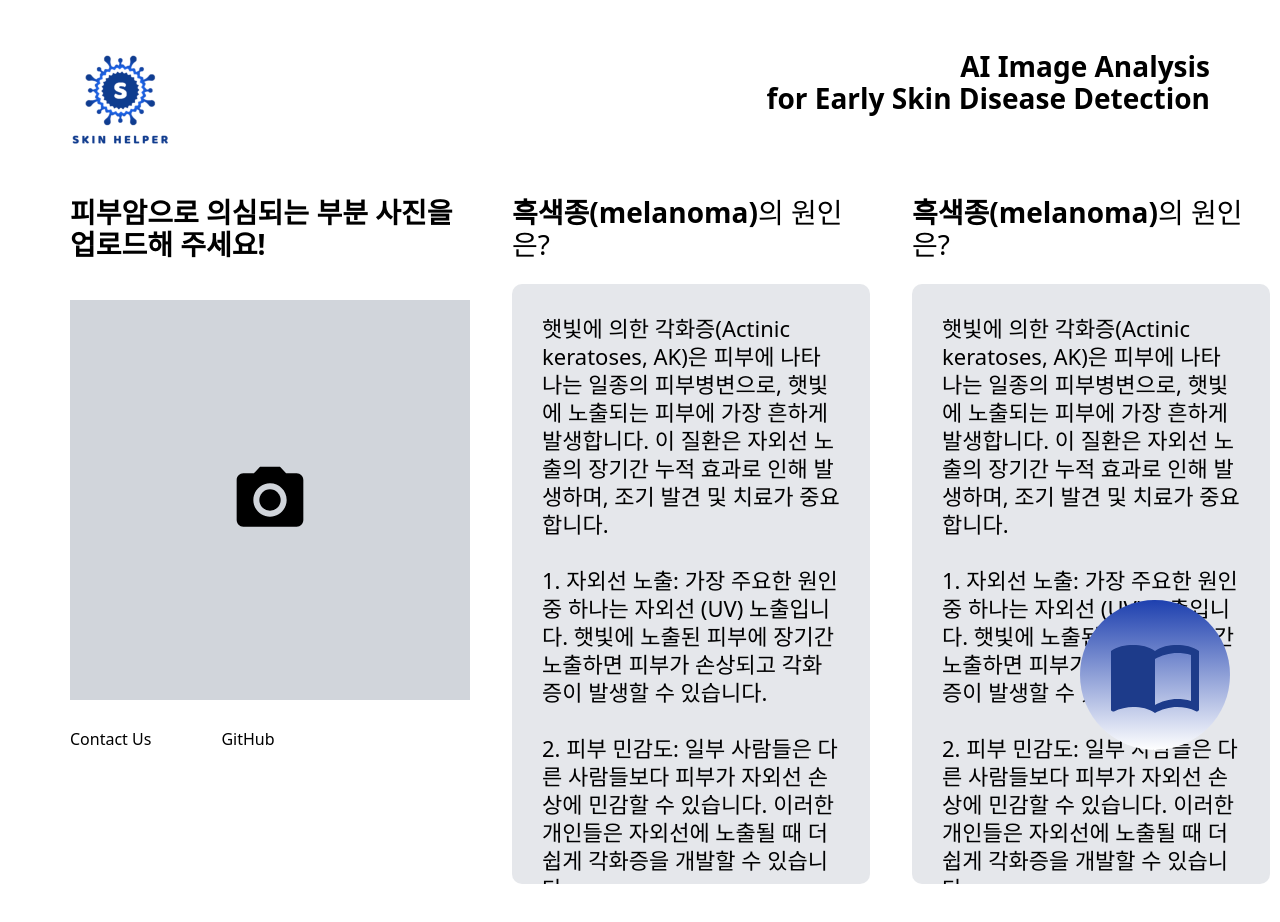
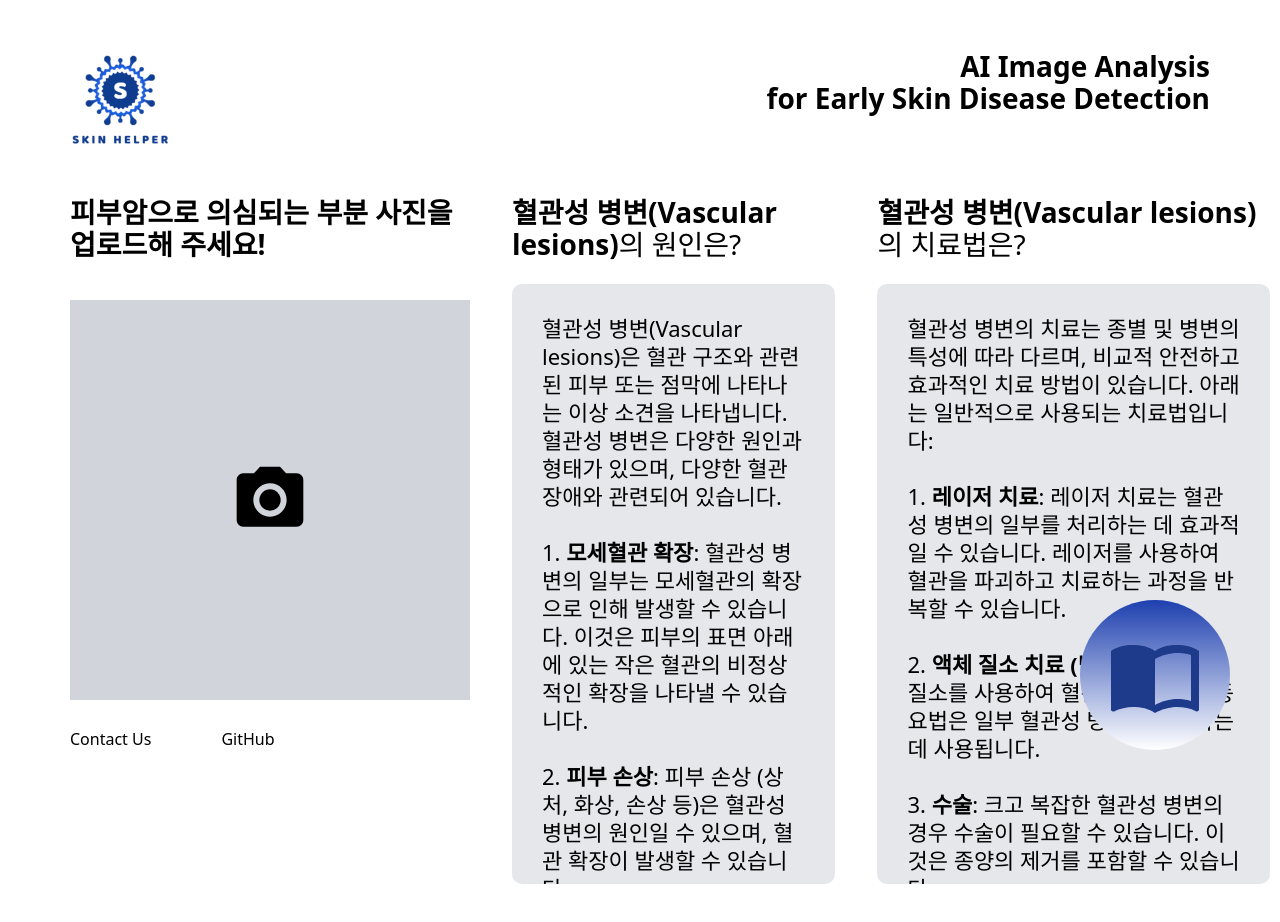
Before and after one commit to 23-DS-SkinHelper/SkinHelper-Front, a React (Vite) app: page / in a window 1280 px wide. Shown: the top 922 px of the page. Built offline with nearby package versions, Linux system fonts and the light colour scheme.

Commit message:
feat: description

```diff
--- a/src/App.tsx
+++ b/src/App.tsx
@@ -5,10 +5,14 @@ import Header from "./components/organisms/Header/Header";
 import Guide from "./components/atoms/Guide/Guide";
 import Description from "./components/atoms/Description/Description";
 import { useState } from "react";
+import { CANCER_NAME_TABLE } from "./utils/utils";
 
 const App = () => {
   const [result, setResult] = useState(""); // TODO-CNN 모델과 연결
   const [isUpload, setIsUpload] = useState(true);
+
+  const label = "vasc";
+  const cancerData = CANCER_NAME_TABLE[label];
 
   return (
     <>
@@ -19,10 +23,24 @@ const App = () => {
             <Camera result={result} setResult={setResult} setIsUpload={setIsUpload} />
 
             {isUpload ? (
-              <div className="flex min-w-800">
-                <Description />
-                <Description />
-              </div>
+              cancerData ? (
+                <div className="flex min-w-800">
+                  <Description
+                    kor={cancerData.kor}
+                    eng={cancerData.eng}
+                    classification="원인"
+                    content={cancerData.cause}
+                  />
+                  <Description
+                    kor={cancerData.kor}
+                    eng={cancerData.eng}
+                    classification="치료법"
+                    content={cancerData.treatment}
+                  />
+                </div>
+              ) : (
+                <div>Error: Cancer Not Found</div>
+              )
             ) : (
               <Initial />
             )}
--- a/src/components/atoms/Description/Description.tsx
+++ b/src/components/atoms/Description/Description.tsx
@@ -1,27 +1,31 @@
-// TODO- 하드코딩해놓은 부분 수정
-// kor, eng, 원인 or 치료법, content
+export type descriptionProps = {
+  kor: string;
+  eng: string;
+  classification: string;
+  content: string;
+};
 
-const Description = () => {
+const Description = ({ kor, eng, classification, content }: descriptionProps) => {
+  const formattedContent = content.replace(
+    /<span>(.*?)<\/span>/g,
+    '<span class="font-bold">$1</span>'
+  );
+
   return (
     <div className="ml-42 mt-46">
       <div className="text-28 leading-32 mb-24 w-full">
-        <span className="font-bold">흑색종(melanoma)</span>의 원인은?
+        <span className="font-bold">
+          {kor}({eng})
+        </span>
+        의 {classification}은?
       </div>
       <div
-        className="h-600 text-22 leading-28 bg-gray-200 rounded-10 p-30"
+        className={`h-600 w-full text-22 leading-28 bg-gray-200 rounded-10 p-30 ${
+          classification === "치료법" ? "pb-80" : ""
+        }`}
         style={{ overflowY: "scroll" }}
       >
-        햇빛에 의한 각화증(Actinic keratoses, AK)은 피부에 나타나는 일종의 피부병변으로, 햇빛에
-        노출되는 피부에 가장 흔하게 발생합니다. 이 질환은 자외선 노출의 장기간 누적 효과로 인해
-        발생하며, 조기 발견 및 치료가 중요합니다. <br /> <br />
-        1. 자외선 노출: 가장 주요한 원인 중 하나는 자외선 (UV) 노출입니다. 햇빛에 노출된 피부에
-        장기간 노출하면 피부가 손상되고 각화증이 발생할 수 있습니다.
-        <br /> <br />
-        2. 피부 민감도: 일부 사람들은 다른 사람들보다 피부가 자외선 손상에 민감할 수 있습니다.
-        이러한 개인들은 자외선에 노출될 때 더 쉽게 각화증을 개발할 수 있습니다.
-        <br />
-        <br />
-        3. 고령: 고령자는 햇빛에 노출된 시간이 길기 때문에 각화증 발생 위험이 높아질 수 있습니다.
+        {formattedContent && <p dangerouslySetInnerHTML={{ __html: formattedContent }} />}
       </div>
     </div>
   );
--- a/src/utils/utils.ts
+++ b/src/utils/utils.ts
@@ -1,5 +1,3 @@
-// TODO- cause, treatment 형태 수정 (span추가)
-
 export const CANCER_NAME_TABLE: Record<
   string,
   { kor: string; eng: string; cause: string; treatment: string }
@@ -18,7 +16,7 @@ export const CANCER_NAME_TABLE: Record<
     cause:
       "흑색종(Melanoma)은 피부에서 주로 발생하는 악성 종양 중 하나로, 흑색 세포(메라노사이트)에서 발생합니다. <br /> <br />1. <span>자외선 노출</span>: 흑색종의 가장 주요한 원인은 자외선 노출입니다. 피부가 자외선을 흡수하면 피부 내의 메라노사이트가 변이할 수 있으며, 이 변이는 흑색종의 발생과 관련이 있습니다. <br /> <br />2. <span>유전적 요인</span>: 흑색종은 가족력이 있는 경우 발생 위험이 높아질 수 있습니다. 일부 유전자 변이는 흑색종 발생 위험을 증가시킬 수 있습니다. <br /><br />3. <span>다른 피부 손상</span>: 대상자가 다른 피부 손상(화상, 상처등)을 가진 경우, 해당 부위에서 흑색종이 발생할 확률이 높아질 수 있습니다.",
     treatment:
-      "흑색종의 치료는 종양의 종류, 크기, 위치, 환자의 건강 상태 등 여러 요인에 따라 다를 수 있으며, 종양이 얼마나 초기에 발견되었느냐에 따라 결과가 크게 달라집니다. 일반적으로 사용되는 치료 옵션은 다음과 같습니다:<br /><br />1. <span>수술</span>: 초기 단계의 흑색종은 종양이 제거될 수 있으며, 주변 건강한 조직과 함께 제거됩니다. 이것은 흑색종의 치료의 주요 부분입니다.<br /><br />2. <span>방사선 치료</span>: 수술 후 나머지 종양이나 어렵게 접근할 수 있는 지역의 흑색종을 다룰 때 방사선 치료가 사용될 수 있습니다.<br /><br />3. <span>면역요법/span>: 면역요법은 환자의 자체 면역 체계를 활성화하여 종양을 공격하도록 돕습니다.<br /><br />4. <span>표적요법</span>: 흑색종의 특정 유전자 변이를 대상으로 하는 표적요법이 개발되었습니다. 이러한 치료법은 특정 종류의 흑색종에 효과적일 수 있습니다.<br /><br />5.<span>항암제 치료</span>: 고급 단계의 흑색종에 대해 항암제 치료가 고려될 수 있습니다.<br /><br />치료 계획은 종양의 특성과 환자의 상황을 고려하여 개별적으로 결정되어야 합니다. 가장 중요한 것은 흑색종을 조기에 발견하고, 전문의의 조언을 듣고 적절한 치료 계획을 수립하는 것입니다. 또한 흑색종을 예방하기 위해 자외선 차단제를 사용하고, 피부 검진을 정기적으로 받는 것이 중요합니다.",
+      "흑색종의 치료는 종양의 종류, 크기, 위치, 환자의 건강 상태 등 여러 요인에 따라 다를 수 있으며, 종양이 얼마나 초기에 발견되었느냐에 따라 결과가 크게 달라집니다. 일반적으로 사용되는 치료 옵션은 다음과 같습니다:<br /><br />1. <span>수술</span>: 초기 단계의 흑색종은 종양이 제거될 수 있으며, 주변 건강한 조직과 함께 제거됩니다. 이것은 흑색종의 치료의 주요 부분입니다.<br /><br />2. <span>방사선 치료</span>: 수술 후 나머지 종양이나 어렵게 접근할 수 있는 지역의 흑색종을 다룰 때 방사선 치료가 사용될 수 있습니다.<br /><br />3. <span>면역요법</span>: 면역요법은 환자의 자체 면역 체계를 활성화하여 종양을 공격하도록 돕습니다.<br /><br />4. <span>표적요법</span>: 흑색종의 특정 유전자 변이를 대상으로 하는 표적요법이 개발되었습니다. 이러한 치료법은 특정 종류의 흑색종에 효과적일 수 있습니다.<br /><br />5.<span>항암제 치료</span>: 고급 단계의 흑색종에 대해 항암제 치료가 고려될 수 있습니다.<br /><br />치료 계획은 종양의 특성과 환자의 상황을 고려하여 개별적으로 결정되어야 합니다. 가장 중요한 것은 흑색종을 조기에 발견하고, 전문의의 조언을 듣고 적절한 치료 계획을 수립하는 것입니다. 또한 흑색종을 예방하기 위해 자외선 차단제를 사용하고, 피부 검진을 정기적으로 받는 것이 중요합니다.",
   },
   bkl: {
     kor: "양성 각질 유사 병변",
@@ -40,7 +38,7 @@ export const CANCER_NAME_TABLE: Record<
     kor: "햇빛에 의한 각화증",
     eng: "Actinic keratoses",
     cause:
-      "햇빛에 의한 각화증(Actinic keratoses, AK)은 피부에 나타나는 일종의 피부병변으로, 햇빛에 노출되는 피부에 가장 흔하게 발생합니다. 이 질환은 자외선 노출의 장기간 누적 효과로 인해 발생하며, 조기 발견 및 치료가 중요합니다. <br /><br />1. <span>자외선 노출<span>: 가장 주요한 원인 중 하나는 자외선 (UV) 노출입니다. 햇빛에 노출된 피부에 장기간 노출하면 피부가 손상되고 각화증이 발생할 수 있습니다.<br /><br />2. <span>피부 민감도</span>: 일부 사람들은 다른 사람들보다 피부가 자외선 손상에 민감할 수 있습니다. 이러한 개인들은 자외선에 노출될 때 더 쉽게 각화증을 개발할 수 있습니다.<br /><br />3. <span>고령</span>: 고령자는 햇빛에 노출된 시간이 길기 때문에 각화증 발생 위험이 높아질 수 있습니다.",
+      "햇빛에 의한 각화증(Actinic keratoses, AK)은 피부에 나타나는 일종의 피부병변으로, 햇빛에 노출되는 피부에 가장 흔하게 발생합니다. 이 질환은 자외선 노출의 장기간 누적 효과로 인해 발생하며, 조기 발견 및 치료가 중요합니다. <br /><br />1. <span>자외선 노출</span>: 가장 주요한 원인 중 하나는 자외선 (UV) 노출입니다. 햇빛에 노출된 피부에 장기간 노출하면 피부가 손상되고 각화증이 발생할 수 있습니다.<br /><br />2. <span>피부 민감도</span>: 일부 사람들은 다른 사람들보다 피부가 자외선 손상에 민감할 수 있습니다. 이러한 개인들은 자외선에 노출될 때 더 쉽게 각화증을 개발할 수 있습니다.<br /><br />3. <span>고령</span>: 고령자는 햇빛에 노출된 시간이 길기 때문에 각화증 발생 위험이 높아질 수 있습니다.",
     treatment:
       "햇빛에 의한 각화증은 조기 발견 및 치료가 중요합니다. 다음은 햇빛에 의한 각화증의 일반적인 치료법입니다:<br /><br />1. <span>액체 질소 치료 (냉동 요법)</span>: 햇빛에 의한 각화증을 냉동시켜 제거하는 데 사용됩니다. 이것은 상대적으로 간단하며 효과적인 치료 방법 중 하나입니다.<br /><br />2. <span>전기소작 (전기 혹은 레이저)</span>: 전기소작 또는 레이저 치료는 피부에 직접 적용하여 각화증을 제거하는데 사용될 수 있습니다.<br /><br />3. <span>크림 또는 로션</span>: 의사는 특정 환자에게 햇빛에 의한 각화증을 치료하기 위한 특정 크림이나 로션을 권장할 수 있습니다. 이러한 크림은 피부에 직접 적용되고 장기간 사용됩니다.<br /><br />4. <span>수술</span>: 햇빛에 의한 각화증이 넓거나 심각한 경우, 수술로 제거될 수 있습니다.<br /><br />치료 옵션은 환자의 각화증의 종류, 크기, 위치, 환자의 건강 상태 및 환자의 선호도에 따라 다를 수 있으며, 의사와 상의하여 가장 적합한 치료 방법을 결정하는 것이 중요합니다. 또한 햇빛에 의한 각화증을 예방하기 위해 자외선 차단제를 사용하고, 자외선 노출을 최소화하는 것이 중요합니다.",
   },
@@ -58,6 +56,6 @@ export const CANCER_NAME_TABLE: Record<
     cause:
       "피부섬유종(Dermatofibroma)은 피부의 병변 중 하나로, 피부 조직에서 발생하는 양성 종양입니다. 피부섬유종의 원인은 정확히 알려지지 않았으며, 종양의 발생은 복잡한 과정에 의해 결정될 수 있습니다. <br /><br />1. <span>피부 손상</span>: 피부섬유종은 종종 이상적인 상태에서의 피부 손상, 상처, 상처, 세포 이상, 미생물 감염, 모기 물림 등과 관련될 수 있습니다.<br /><br />2. <span>염증 반응</span>: 피부에 염증이나 자극이 있는 경우, 이로 인해 섬유종이 형성될 수 있습니다.<br /><br />3. <span>염증 반응</span>: 피부에 염증이나 자극이 있는 경우, 이로 인해 섬유종이 형성될 수 있습니다.",
     treatment:
-      "피부섬유종은 일반적으로 양성이며, 치료하지 않아도 괜찮을 수 있습니다. 그러나 불편하거나 미적인 이유로 치료가 필요한 경우 다음과 같은 치료법이 고려될 수 있습니다:<br /><br />1. <span>수술</span>: 크거나 불규칙한 피부섬유종은 수술로 제거될 수 있으며, 종양 조직은 검사될 수 있습니다.<br /><br />2. <span>액체 질소 치료 (냉동 요법)</span>: 이 방법은 피부섬유종을 냉동시켜 제거하는 데 사용됩니다.<br />3. 전기소작 (전기 혹은 레이저): 전기소작 또는 레이저 치료를 사용하여 피부섬유종을 제거하는 데 도움이 될 수 있습니다.<br />치료 방법은 피부섬유종의 크기, 형태, 위치, 환자의 개인적인 선호도에 따라 다를 수 있으며, 피부과 의사와 상의하여 가장 적합한 치료 옵션을 결정하는 것이 중요합니다. 또한 피부섬유종이 악성이 아닌 양성 종양임을 감안해야 합니다.",
+      "피부섬유종은 일반적으로 양성이며, 치료하지 않아도 괜찮을 수 있습니다. 그러나 불편하거나 미적인 이유로 치료가 필요한 경우 다음과 같은 치료법이 고려될 수 있습니다:<br /><br />1. <span>수술</span>: 크거나 불규칙한 피부섬유종은 수술로 제거될 수 있으며, 종양 조직은 검사될 수 있습니다.<br /><br />2. <span>액체 질소 치료 (냉동 요법)</span>: 이 방법은 피부섬유종을 냉동시켜 제거하는 데 사용됩니다.<br /><br />3. 전기소작 (전기 혹은 레이저): 전기소작 또는 레이저 치료를 사용하여 피부섬유종을 제거하는 데 도움이 될 수 있습니다.<br /><br />치료 방법은 피부섬유종의 크기, 형태, 위치, 환자의 개인적인 선호도에 따라 다를 수 있으며, 피부과 의사와 상의하여 가장 적합한 치료 옵션을 결정하는 것이 중요합니다. 또한 피부섬유종이 악성이 아닌 양성 종양임을 감안해야 합니다.",
   },
 };
```
Also changed, not shown: src/components/organisms/Content/Content.tsx (deleted, +0 -7 lines).
